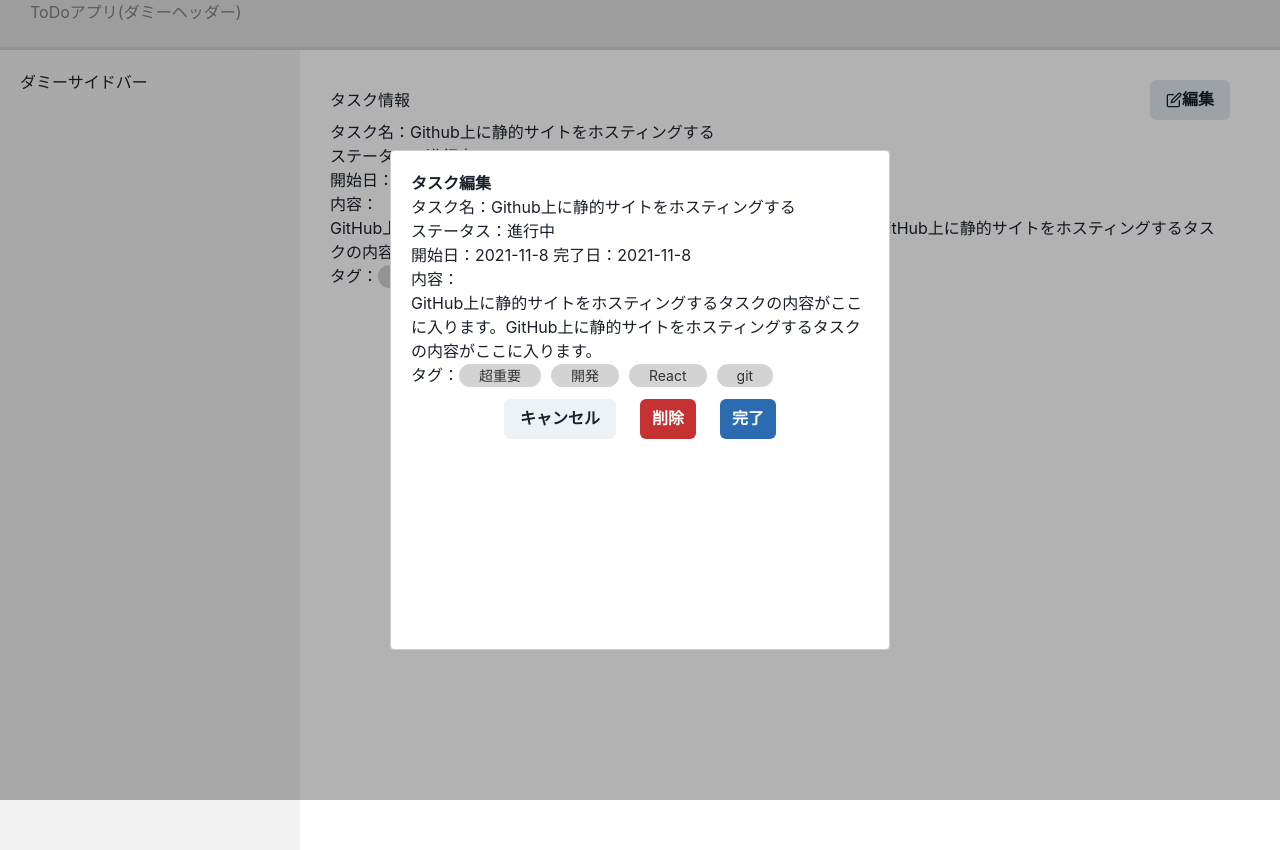
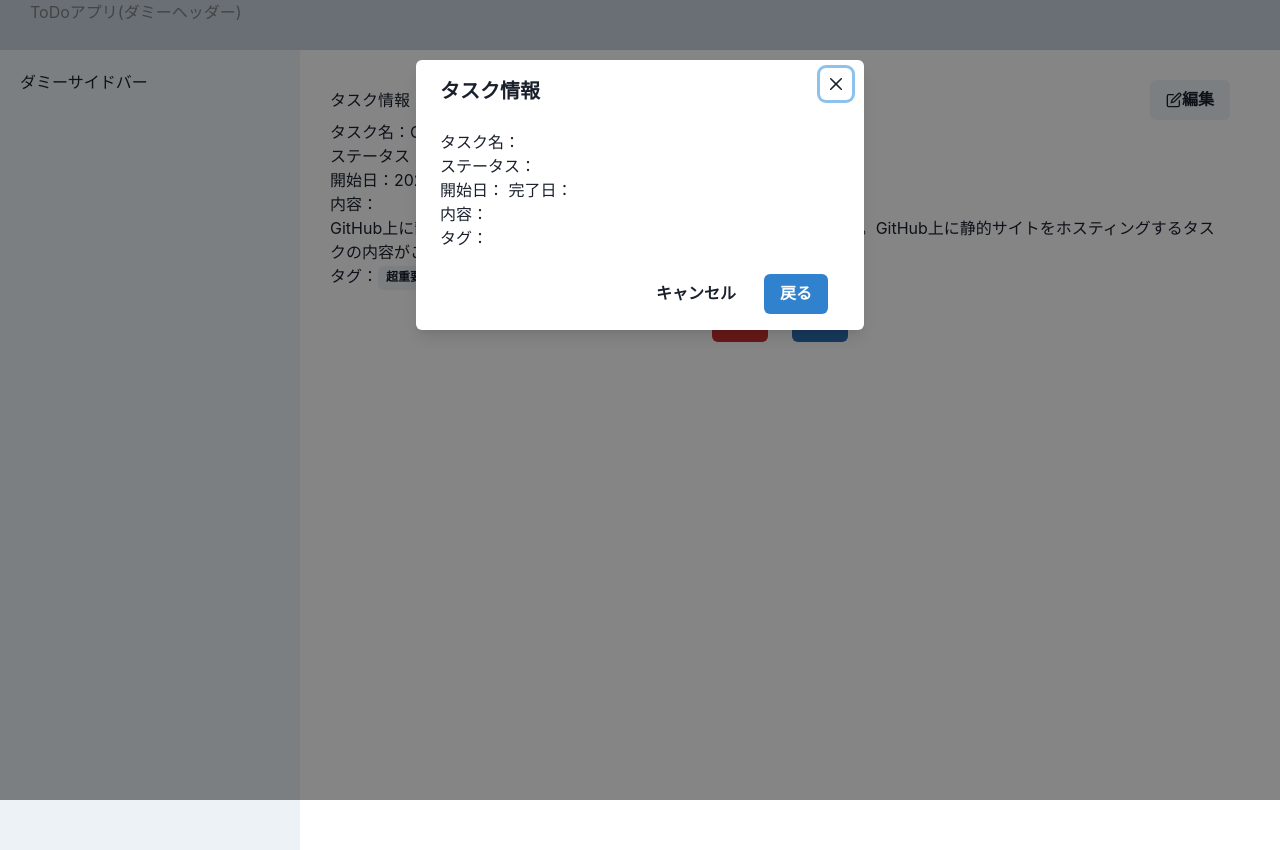
Before and after one commit to if-mentor/next_todo_team_4, a Next.js app: page /task in a window 1280 px wide. Both pictures are taken after a click on the button "編集". Built offline with nearby package versions, Linux system fonts and the light colour scheme.

Commit message:
#22 globals.cssの不要なコードを削除&ModalをChakra UIで統一

```diff
--- a/pages/components/Header.jsx
+++ b/components/Header.jsx
@@ -1,7 +1,11 @@
+import { Button, Center, ChakraProvider, Flex,Box } from "@chakra-ui/react";
+
 export const Header = () => {
     return (
+        <Flex bg="gray.300" h={50} w="100%">
         <div className="header">
             <h1 style={{color:"gray",marginLeft:"30px"}}>ToDoアプリ(ダミーヘッダー)</h1>
         </div>
+        </Flex>
     )
 }
--- /dev/null
+++ b/components/Sidebar.jsx
@@ -0,0 +1,20 @@
+import { Button, Center, ChakraProvider, Flex,Box } from "@chakra-ui/react";
+
+export const Sidebar = () => {
+    return (
+        <Flex h="100vh" w={300} bg="gray.100">
+            <Box p={5}>
+                <p>ダミーサイドバー</p>
+            </Box>
+
+        </Flex>
+
+    )
+}
+
+// .sidebar {
+//     height: 100vh;
+//     width: 300px;
+//     background: #f2f2f2;
+//     padding: 20px;
+//   }
--- /dev/null
+++ b/components/TaskModal.jsx
@@ -0,0 +1,53 @@
+import {
+  Button,
+  Modal,
+  ModalOverlay,
+  ModalContent,
+  ModalHeader,
+  ModalFooter,
+  ModalBody,
+  ModalCloseButton,
+  useDisclosure
+} from '@chakra-ui/react'
+import { EditIcon } from "@chakra-ui/icons";
+
+const TaskModal = (props) => {
+  const {name, status, startDate, endDate, content, tags} = props;
+  const { isOpen, onOpen, onClose } = useDisclosure()
+  return (
+    <>
+      <Button onClick={onOpen}><EditIcon />編集</Button>
+
+      <Modal isOpen={isOpen} onClose={onClose}>
+        <ModalOverlay />
+        <ModalContent>
+          <ModalHeader>タスク情報</ModalHeader>
+          <ModalCloseButton />
+          <ModalBody>
+          <p>タスク名：{name}</p>
+                        <p>ステータス：{status}</p>
+                        <p>開始日：{startDate} 完了日：{endDate}</p>
+                        <p>内容：<br />{content}</p>
+                        <p className="tags">
+                            タグ：
+                            {/* {tags.map((tag,index) => {
+                                return(
+                                    <Button borderRadius="md" size="xs" mr={2} key={index}>{tag}</Button>
+                                )
+                            })} */}
+                        </p>
+          </ModalBody>
+
+          <ModalFooter>
+            <Button variant='ghost' mr={3} onClick={onClose}>キャンセル</Button>
+            <Button colorScheme='blue' mr={3} onClick={onClose}>
+              戻る
+            </Button>
+          </ModalFooter>
+        </ModalContent>
+      </Modal>
+    </>
+  )
+}
+
+export default TaskModal;
--- a/pages/components/Sidebar.jsx
+++ /dev/null
@@ -1,9 +0,0 @@
-
-export const Sidebar = () => {
-    return (
-        <div className="sidebar">
-            <p>ダミーサイドバー</p>
-        </div>
-
-    )
-}
--- a/pages/task.jsx
+++ b/pages/task.jsx
@@ -1,128 +1,54 @@
-import { EditIcon } from "@chakra-ui/icons";
-import { Button, Center, ChakraProvider, Flex } from "@chakra-ui/react";
-import Modal from "react-modal/lib/components/Modal";
+
+import { Button, Center, ChakraProvider, Flex,Box } from "@chakra-ui/react";
 import Link from "next/link";
-import { Header } from "./components/Header";
-import { Sidebar } from "./components/Sidebar";
-import { useState } from "react";
+import { Header } from "../components/Header";
+import { Sidebar } from "../components/Sidebar";
+import TaskModal from "../components/TaskModal";
 
-//アプリルートを識別するクエリセレクタ
-Modal.setAppElement('#__next')
-
-// スタイリング
-const customStyles = {
-    overlay: {
-      position: "fixed",
-      top: 0,
-      left: 0,
-      backgroundColor: "rgba(0,0,0,0.3)"
-    },
-
-    content : {
-      top                   : '50%',
-      left                  : '50%',
-      right                 : 'auto',
-      bottom                : 'auto',
-      marginRight           : '-50%',
-      width                 : '500px',
-      height                : '500px',
-      transform             : 'translate(-50%, -50%)'
-    }
-  };
 
 export default function Task() {
 
     // Dummy data ↓
-    const taskName="Github上に静的サイトをホスティングする"
-    const taskStatus="進行中"
-    const taskStartDate="2021-11-8"
-    const taskEndDate="2021-11-8"
-    const taskContent="GitHub上に静的サイトをホスティングするタスクの内容がここに入ります。GitHub上に静的サイトをホスティングするタスクの内容がここに入ります。"
-    const taskTags=["超重要","開発","React","git"];
+    const taskInfo = {
+       name:"Github上に静的サイトをホスティングする",
+       status:"進行中",
+       startDate:"2021-11-8",
+       endDate:"2021-11-8",
+       content:"GitHub上に静的サイトをホスティングするタスクの内容がここに入ります。GitHub上に静的サイトをホスティングするタスクの内容がここに入ります。",
+       tags:["超重要","開発","React","git"]
+    }
     // Dummy data ↑
 
-    const [modalIsOpen,setModalIsOpen] = useState(false);
 
-    // モーダルを開く処理
-    const openModal = () => {
-        setModalIsOpen(true)
-    }
-
-    const afterOpenModal = () => {
-        // モーダルが開いた後の処理
-    }
-    const confirmDelete = () => {
-        const result = confirm ('このタスクを削除します。よろしいですか？');
-        if(result) {
-            setModalIsOpen(false);
-            console.log("削除しました。")
-        } else {
-
-        }
-    }
-
-    // モーダルを閉じる処理
-    const closeModal = () => {
-        setModalIsOpen(false)
-    }
     return (
         <ChakraProvider>
             <Header />
             <Flex>
                 <Sidebar />
                 <div className="inner-content" style={{padding:"30px"}}>
-                    <div className="head-container">
+                    <Flex justifyContent="space-between" alignItems="center">
                         <div className="page-title">
                             <h2>タスク情報</h2>
                         </div>
                         <div className="edit-button">
-                            <Button bg="gray.200" onClick={openModal}><EditIcon />編集</Button>
+                            <TaskModal taskInfo={taskInfo}/>
+                        </div>
 
-                        </div>
-                        <Modal
-                            // isOpenがtrueならモダールが起動する
-                            isOpen={modalIsOpen}
-                            // モーダルが開いた後の処理を定義
-                            onAfterOpen={afterOpenModal}
-                            // モーダルを閉じる処理を定義
-                            onRequestClose={closeModal}
-                            // スタイリングを定義
-                            style={customStyles}
-                            >
-                            <h3 style={{fontWeight:"900"}}>タスク編集</h3>
-                            <p>タスク名：{taskName}</p>
-                            <p>ステータス：{taskStatus}</p>
-                            <p>開始日：{taskStartDate} 完了日：{taskEndDate}</p>
-                            <p>内容：<br />{taskContent}</p>
-                            <p className="tags">
-                                タグ：
-                                {taskTags.map((tag,index) => {
-                                    return(
-                                        <span className="task-tag" style={{marginRight:"10px"}} key={index}>{tag}</span>
-                                    )
-                                })}
-                            </p>
-                            <Flex justify="center">
-                                <Button onClick={closeModal} m={3}>キャンセル</Button>
-                                <Button onClick={confirmDelete} bg="red.600" color="white" p={{ base: 3 }} m={{ base: 3 }}>削除</Button>
-                                <Button onClick={closeModal} bg="blue.600" color="white" p={{ base: 3 }} m={{ base: 3 }}>完了</Button>
-                            </Flex>
-                        </Modal>
-                    </div>
-                    <div className="informations">
-                        <p>タスク名：{taskName}</p>
-                        <p>ステータス：{taskStatus}</p>
-                        <p>開始日：{taskStartDate} 完了日：{taskEndDate}</p>
-                        <p>内容：<br />{taskContent}</p>
+                    </Flex>
+                    <Box maxW={900}>
+                        <p>タスク名：{taskInfo.name}</p>
+                        <p>ステータス：{taskInfo.status}</p>
+                        <p>開始日：{taskInfo.startDate} 完了日：{taskInfo.endDate}</p>
+                        <p>内容：<br />{taskInfo.content}</p>
                         <p className="tags">
                             タグ：
-                            {taskTags.map((tag,index) => {
+                            {taskInfo.tags.map((tag,index) => {
                                 return(
-                                    <span className="task-tag" style={{marginRight:"10px"}} key={index}>{tag}</span>
+                                    <Button borderRadius="md" size="xs" mr={2} key={index}>{tag}</Button>
                                 )
                             })}
                         </p>
-                    </div>
+                    </Box>
                     <Flex justify="center" align="center">
                         <Center>
                         <Button bg="red.600" color="white" p={{ base: 3 }} m={{ base: 3 }}>削除</Button>
--- a/styles/globals.css
+++ b/styles/globals.css
@@ -14,75 +14,3 @@ a {
 * {
   box-sizing: border-box;
 }
-
-/* other */
-h1 {
-  margin-top: 0;
-}
-.header {
-  height: 50px;
-  width: 100%;
-  background: #e1e1e1;
-  border-bottom: 3px solid lightgray;
-}
-.flex {
-  display: flex;
-}
-.sidebar {
-  height: 100vh;
-  width: 300px;
-  background: #f2f2f2;
-  padding: 20px;
-}
-
-.btn {
-  width: 180px;
-  height: 40px;
-  border-radius: 6px;
-  color: #fff;
-  border: none;
-  transition: 0.2s;
-}
-.btn:hover {
-  cursor: pointer;
-}
-.btn:active {
-  filter: brightness(0.8);
-}
-
-.btn-edit {
-  background: #333;
-  width: 100px;
-}
-.buttons {
-  display: flex;
-  justify-content: center;
-  width: 100%;
-}
-.btn-delete {
-  background: #dc3545;
-  margin-right: 20px;
-}
-.btn-back {
-  background: #007bff;
-  display: flex;
-  justify-content: center;
-  align-items: center;
-}
-
-.head-container {
-  display: flex;
-  justify-content: space-between;
-  align-items: center;
-}
-.informations {
-  max-width: 900px;
-}
-.task-tag {
-  padding: 3px 20px;
-  margin-right: 10px;
-  background-color: lightgray;
-  color: #333;
-  border-radius: 40px;
-  font-size: 14px;
-}
```
Also changed, not shown: package.json (indentation only).
